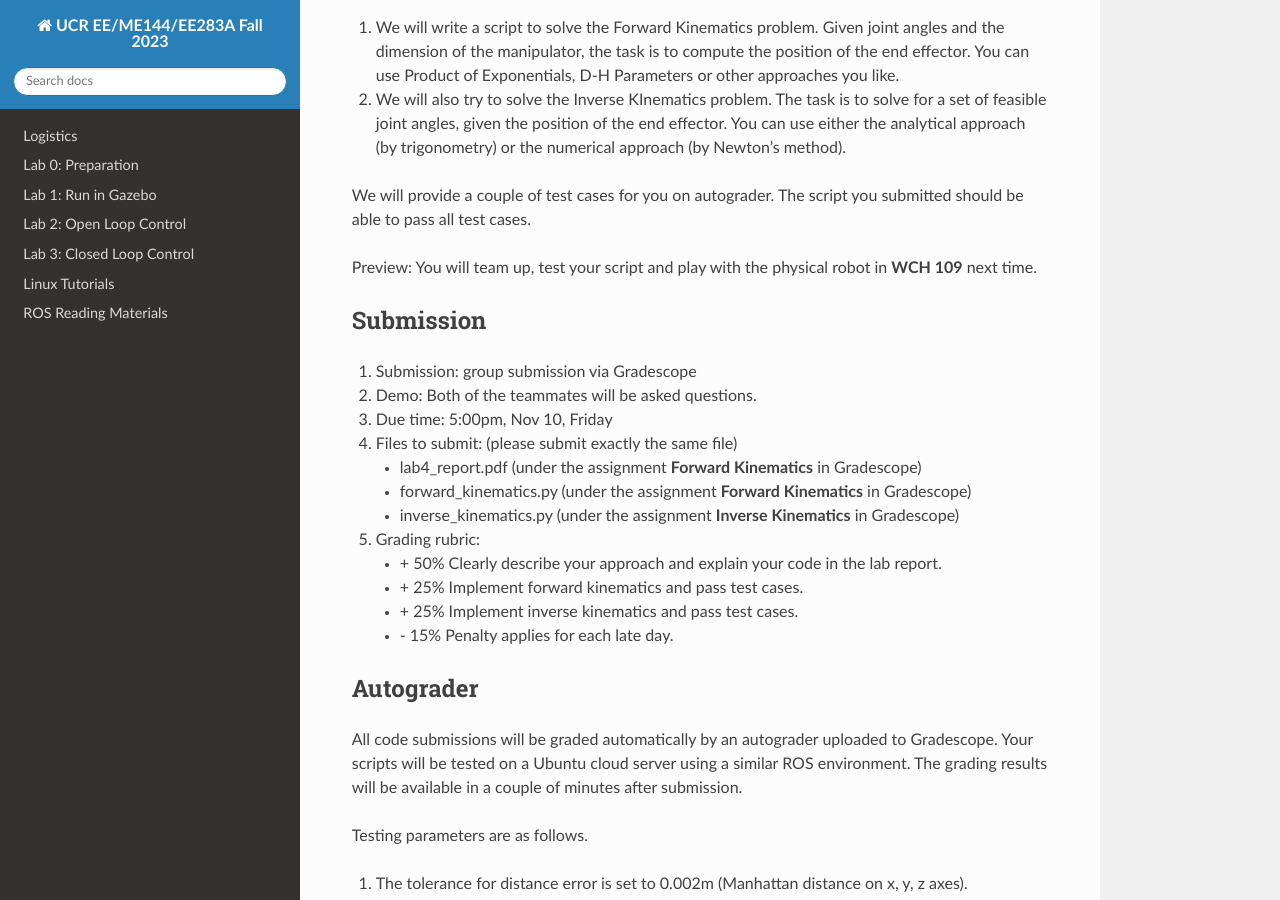
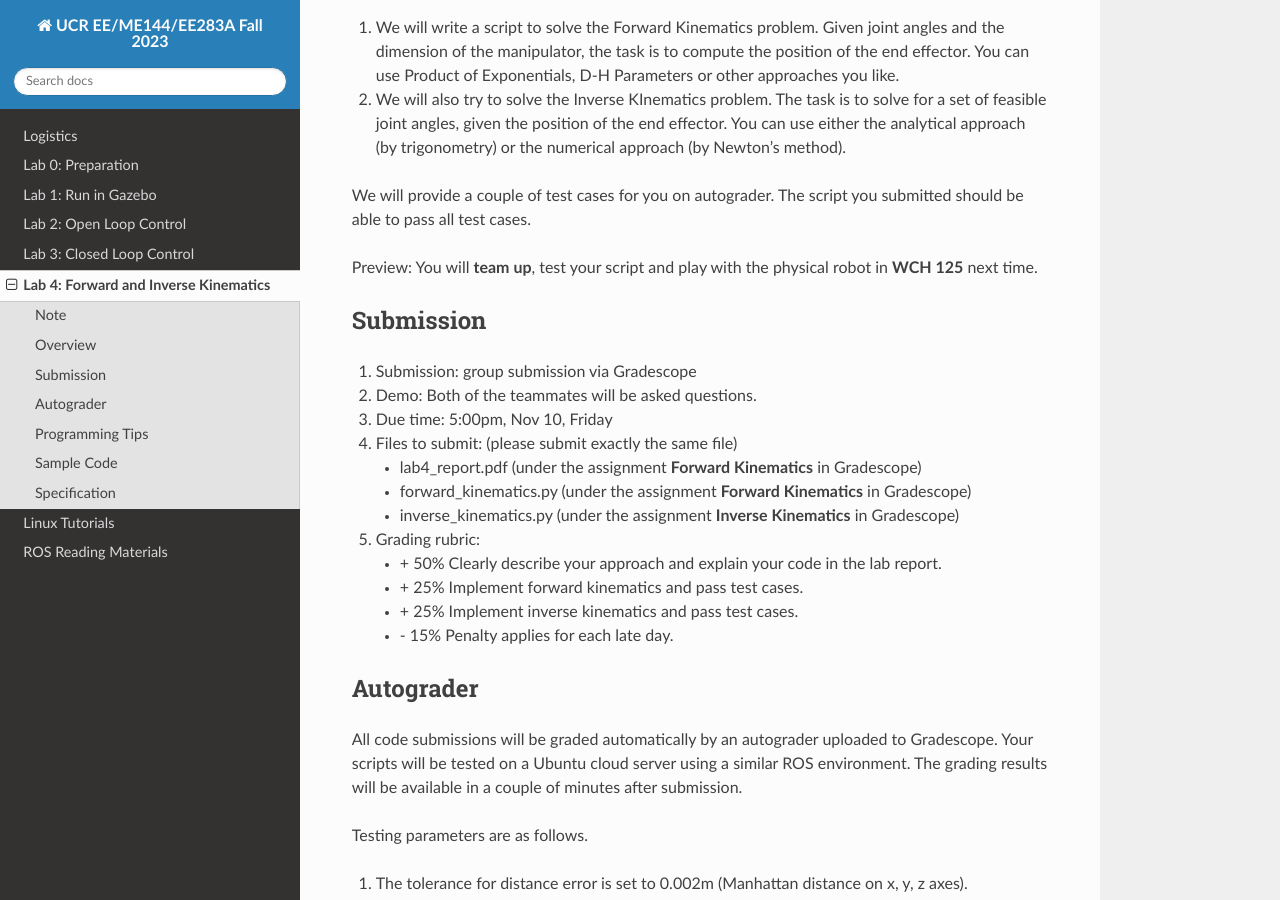
Before and after one commit to UCR-Robotics/ee144, a Sphinx documentation site: the page built from docs/lab4.rst, in a window 1280 px wide and 900 px high, scrolled down 400 px. Built offline with Sphinx 7.4.7 and the Read the Docs theme 2.0.0, drawn with Linux system fonts in a browser that asks for light colours; some of the changed text lies outside the part shown.

Commit message:
up-to-date

```diff
--- a/docs/index.rst
+++ b/docs/index.rst
@@ -30,3 +31,4 @@
 - 10/01/2023: `Lab 1 <lab1.html>`_ is up.
 - 10/06/2023: `Lab 2 <lab2.html>`_ is up.
 - 10/13/2023: `Lab 3 <lab3.html>`_ is up.
+- 10/22/2023: `Lab 4 <lab4.html>`_ is up.
--- a/docs/lab3.rst
+++ b/docs/lab3.rst
@@ -197,7 +197,7 @@
     touch closed_loop.py
     gedit closed_loop.py
 
-- Please copy and paste the following code, then save and close it.
+- Please copy and paste the following code, then save and close it. If you are using M1/M2, please replace the ROS Topic with "cmd_vel".
 
   .. literalinclude:: ../scripts/closed_loop.py
     :language: python
--- a/docs/lab4.rst
+++ b/docs/lab4.rst
@@ -29,7 +29,7 @@
 The script you submitted should be able to pass all test cases.
 
 
-Preview: You will team up, test your script and play with the physical robot in **WCH 109** next time.
+Preview: You will **team up**, test your script and play with the physical robot in **WCH 125** next time.
 
 
 Submission
```
Also changed, not shown: other parts of docs/index.rst (+1 -0 lines), other parts of docs/lab4.rst (+2 -2 lines).
